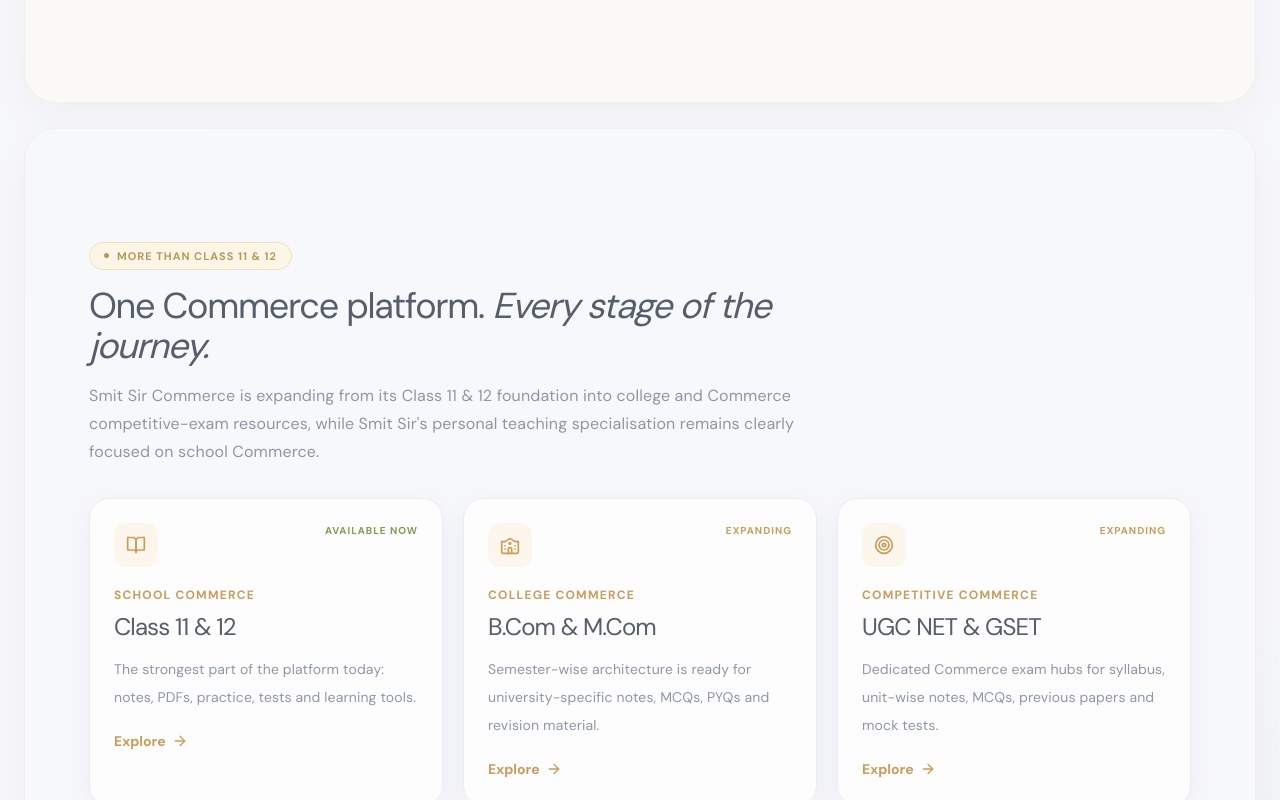
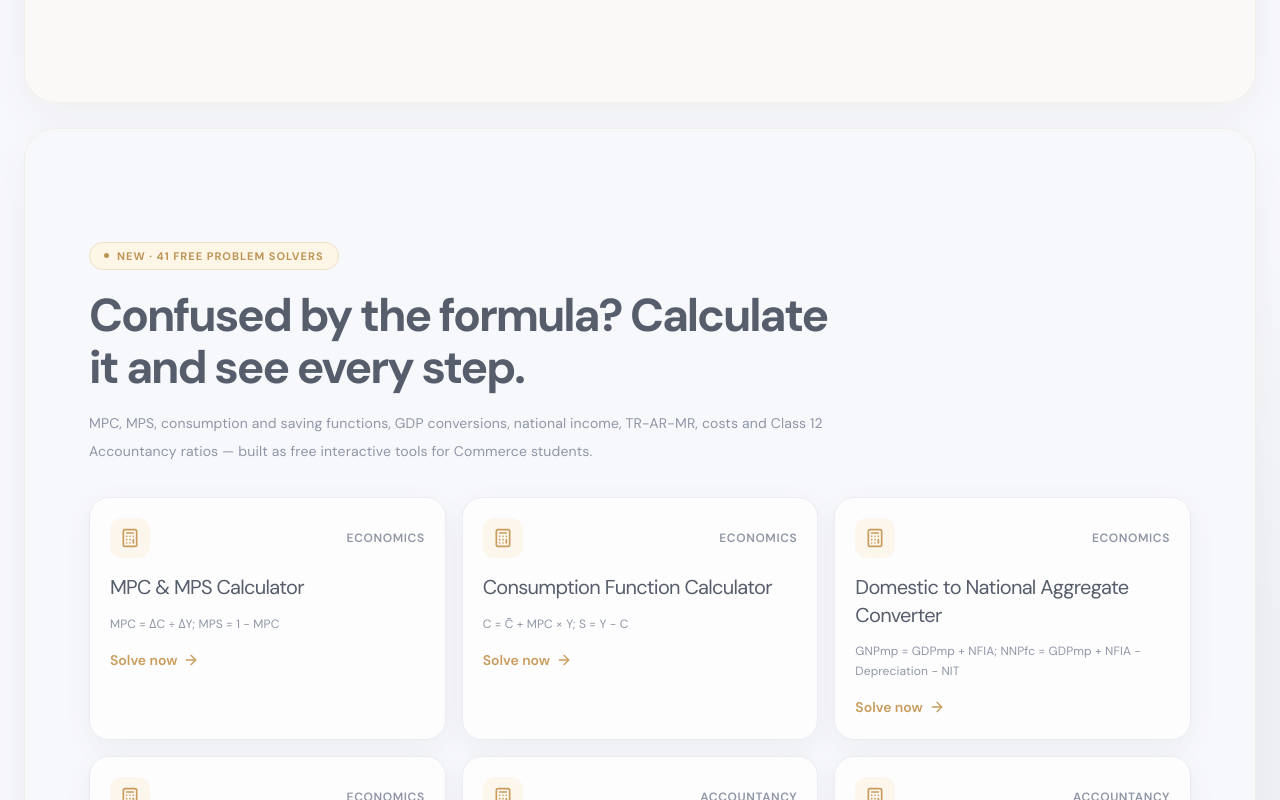
Before and after one commit to infosmitsircommerce-eng/smit-sir-commerce, a React (Vite) app: page / in a window 1280 px wide. Shown: the part 2840-3640 px from the top of the page. Built offline with nearby package versions, Linux system fonts and the light colour scheme; no server answers.

Commit message:
AdSense readiness: remove unfinished expansion block from homepage

```diff
--- a/src/components/home/HomeBelowFold.jsx
+++ b/src/components/home/HomeBelowFold.jsx
@@ -1,4 +1,3 @@
-import CommerceJourneyPreview from "./CommerceJourneyPreview";
 import TrustLayer from "./TrustLayer";
 import PublishedWork from "./PublishedWork";
 import CommerceToolsPreview from "./CommerceToolsPreview";
@@ -63,7 +62,6 @@ export default function HomeBelowFold() {
     <div className="ssc-home-modules">
       <TrustLayer />
       <PublishedWork />
-      <CommerceJourneyPreview />
       <CommerceToolsPreview />
       <BoardBoosterPromo />
       <Pricing
```
